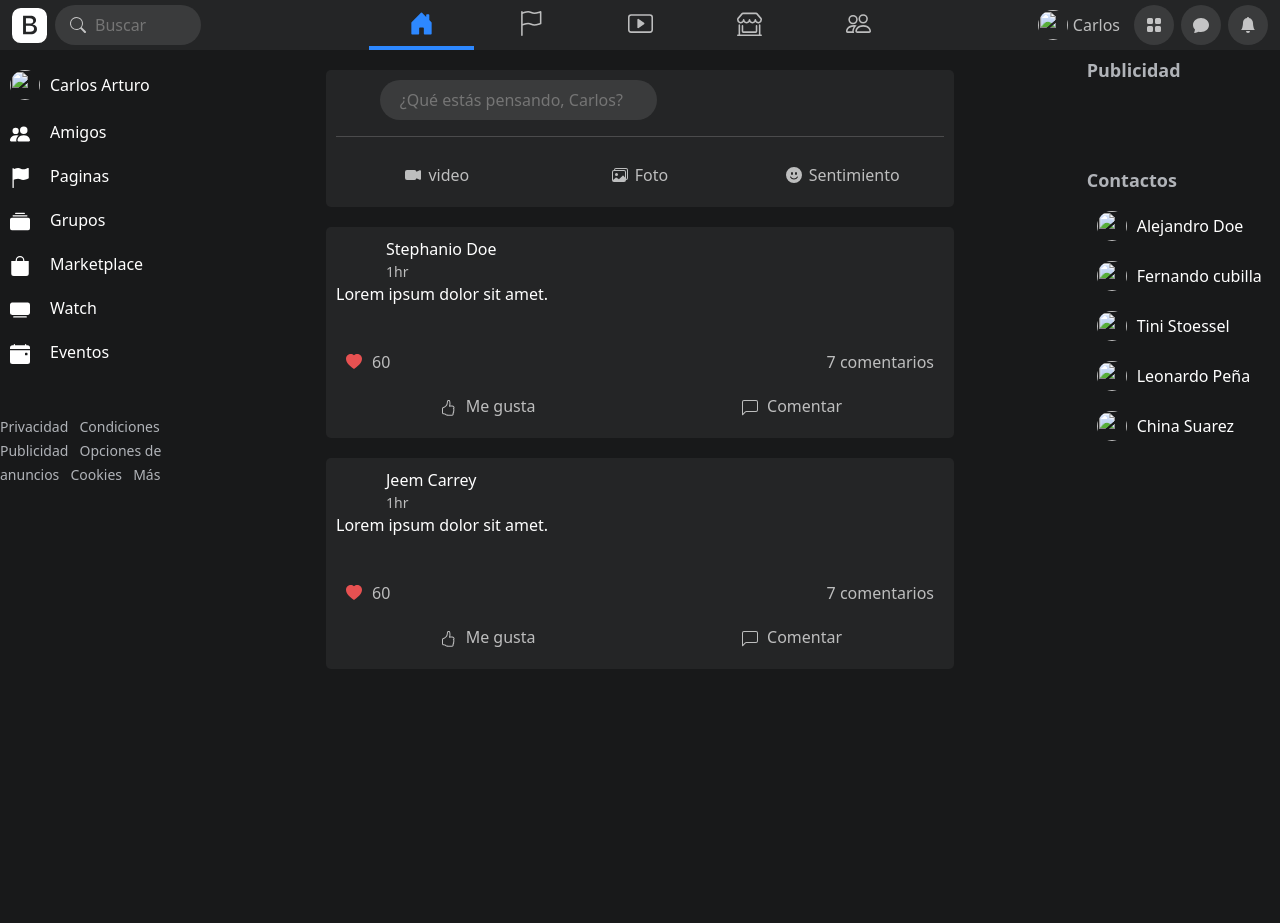
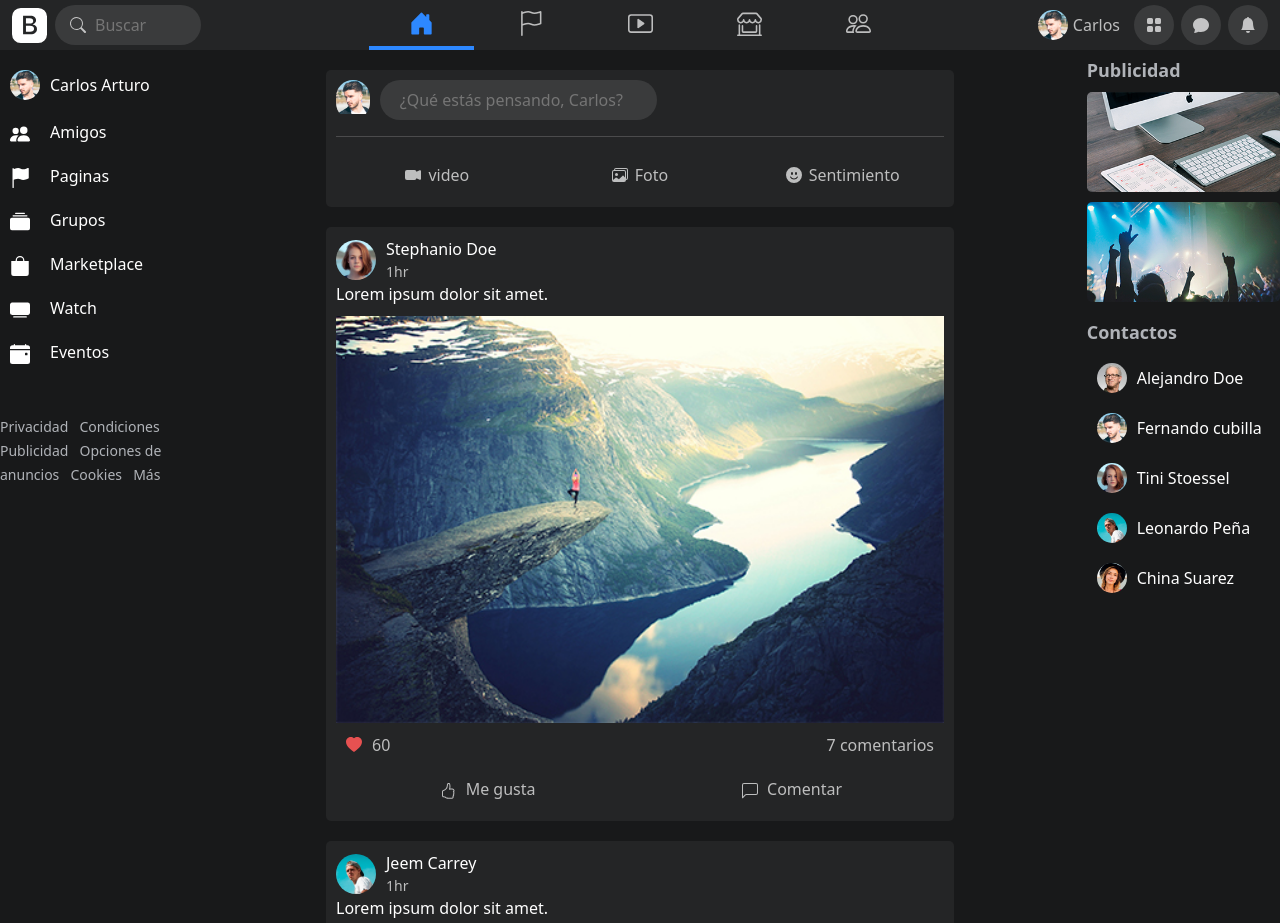
Before and after one commit to scrolldev/redSocial, a plain HTML site: page index.html in a window 1280 px wide. Shown: the top 923 px of the page. Before the commit the page ends 800 px from the top, so only its background shows below. Drawn offline with Linux system fonts and the light colour scheme; the site is published under a folder, as on GitHub Pages, so addresses that start at the root find nothing.

Commit message:
subiendo primer portfolio

```diff
--- a/index.html
+++ b/index.html
@@ -66,7 +66,7 @@
                 <!-- Botones -->
                 <nav class="botones col-auto col-lg-3 col-xl-2 text-end d-flex align-items-center justify-content-end order-2 order-lg-3">
                     <a href="#" class="perfil">
-                        <img src="/img/persona2.jpg" alt="">Carlos
+                        <img src="./img/persona2.jpg" alt="">Carlos
                     </a>
                     <a href="#">
                         <svg xmlns="http://www.w3.org/2000/svg" width="16" height="16" fill="currentColor" class="bi bi-grid-fill" viewBox="0 0 16 16">
@@ -93,7 +93,7 @@
            <aside class="enlaces-rapidos col-3 col-xl-2">
                 <nav>
                     <a href="#" class="perfil">
-                        <img src="/img/persona2.jpg" alt="">Carlos Arturo
+                        <img src="./img/persona2.jpg" alt="">Carlos Arturo
                     </a>
                     <a href="#">
                         <div class="icono">
@@ -163,7 +163,7 @@
                <div class="publicar">
                    <div class="formulario">
                        <a href="#" class="foto">
-                           <img src="/img/persona2.jpg" alt="">
+                           <img src="./img/persona2.jpg" alt="">
                        </a>
                        <input type="text" placeholder="¿Qué estás pensando, Carlos? ">
                    </div>
@@ -195,7 +195,7 @@
                    <div class="publicacion">
                        <div class="header">
                            <a href="#" class="foto">
-                                <img src="/img/persona3.jpg" alt="">
+                                <img src="./img/persona3.jpg" alt="">
                            </a>
                            <div class="datos">
                                <a href="#" class="nombre">Stephanio Doe</a>
@@ -204,7 +204,7 @@
                         </div>
                        <div class="body">
                            <p>Lorem ipsum dolor sit amet.</p>
-                           <img src="/img/paisaje1.jpg" alt="">
+                           <img src="./img/paisaje1.jpg" alt="">
                        </div>
                        <div class="comentarios d-flex justify-content-between">
                            <div class="me-gusta d-flex justify-content-start align-items-center">
@@ -234,7 +234,7 @@
                    <div class="publicacion">
                     <div class="header">
                         <a href="#" class="foto">
-                             <img src="/img/persona4.jpg" alt="">
+                             <img src="./img/persona4.jpg" alt="">
                         </a>
                         <div class="datos">
                             <a href="#" class="nombre">Jeem Carrey</a>
@@ -243,7 +243,7 @@
                      </div>
                     <div class="body">
                         <p>Lorem ipsum dolor sit amet.</p>
-                        <img src="/img/paisaje2.jpg" alt="">
+                        <img src="./img/paisaje2.jpg" alt="">
                     </div>
                     <div class="comentarios d-flex justify-content-between">
                         <div class="me-gusta d-flex justify-content-start align-items-center">
@@ -278,12 +278,12 @@
                    <h3 class="titulo">Publicidad</h3>
                    <div class="publicidad">
                        <a href="#">
-                           <img src="/img/ad1.jpg" alt="">
+                           <img src="./img/ad1.jpg" alt="">
                        </a>
                    </div>
                    <div class="publicidad">
                        <a href="#">
-                           <img src="/img/ad2.jpg" alt="">
+                           <img src="./img/ad2.jpg" alt="">
                        </a>
                    </div>
                </div>
@@ -292,23 +292,23 @@
                    <h3 class="titulo">Contactos</h3>
                    <nav>
                        <a href="#" class="perfil">
-                           <img src="/img/persona1.jpg" alt="">
+                           <img src="./img/persona1.jpg" alt="">
                            Alejandro Doe
                        </a>
                        <a href="#" class="perfil">
-                           <img src="/img/persona2.jpg" alt="">
+                           <img src="./img/persona2.jpg" alt="">
                            Fernando cubilla
                        </a>
                        <a href="#" class="perfil">
-                           <img src="/img/persona3.jpg" alt="">
+                           <img src="./img/persona3.jpg" alt="">
                            Tini Stoessel
                        </a>
                        <a href="#" class="perfil">
-                           <img src="/img/persona4.jpg" alt="">
+                           <img src="./img/persona4.jpg" alt="">
                            Leonardo Peña
                        </a>
                        <a href="#" class="perfil">
-                           <img src="/img/persona5.jpg" alt="">
+                           <img src="./img/persona5.jpg" alt="">
                            China Suarez
                        </a>
                    </nav>
```
